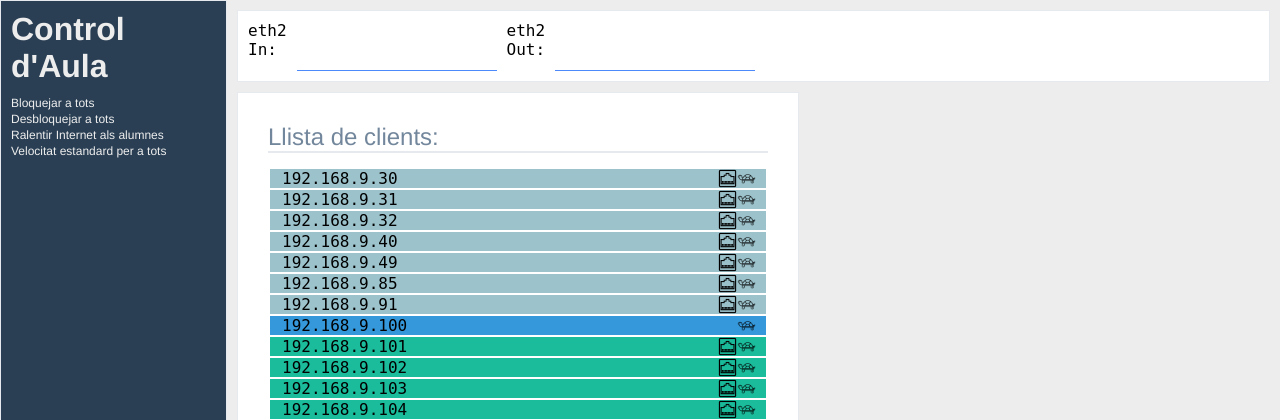
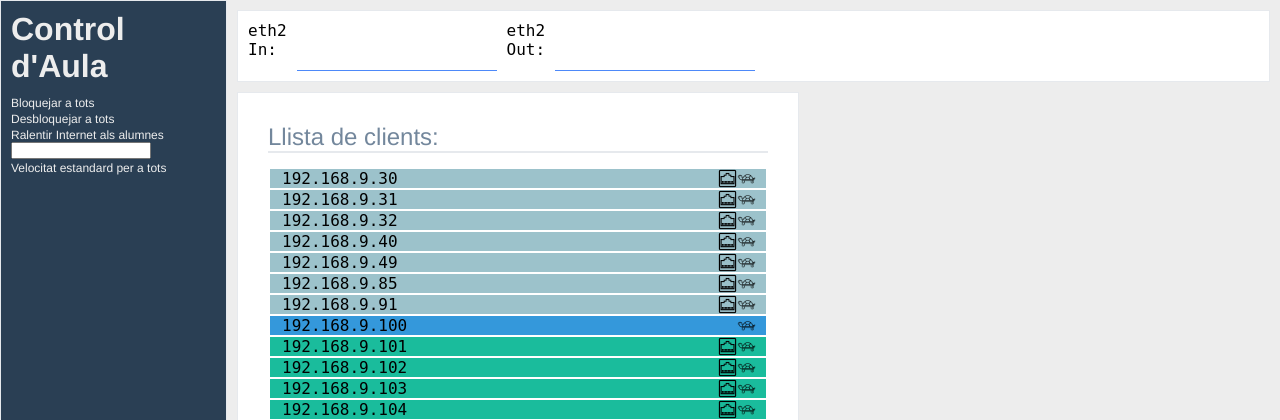
Before and after one commit to xxjcaxx/control_aules, a PHP site: page / in a window 1280 px wide. Shown: the top 420 px of the page. Run offline with PHP 8.4, Linux system fonts and the light colour scheme; data that the repository does not hold is empty.

Commit message:
Velocitat variable

```diff
--- a/admin/css/styles.css
+++ b/admin/css/styles.css
@@ -99,6 +99,10 @@ padding-bottom:1000px;
 width:225px;
 }
 
+#velocitat{
+font-size:10px;
+}
+
 #accions span.accio{
 background-color: #2A3F54;
 display:block;
--- a/admin/index.php
+++ b/admin/index.php
@@ -22,7 +22,7 @@
 <h1>Control d'Aula</h1>
 	<span class="accio" id="btots">Bloquejar a tots</span>
 	<span class="accio" id="dtots">Desbloquejar a tots</span>
-	<span class="accio" id="ralentir">Ralentir Internet als alumnes</span>
+	<span class="accio" id="ralentir">Ralentir Internet als alumnes<input type="number" id="velocitat"/></span>
 	<span class="accio" id="reset">Velocitat estandard per a tots</span>
 	</div>
 <div id="derecha">
--- a/admin/js/scripts.js
+++ b/admin/js/scripts.js
@@ -121,7 +121,9 @@ function desbloquear(ip){
 function slow(){
 
  if($('.turtle').length == 0) {
-	$.get('slow.php',function(data){}).done(function(){console.log('Lent')});
+
+	var velocitat = $('#velocitat').val();
+	$.get('slow.php',{v:velocitat},function(data){}).done(function(){console.log('Lent')});
      //   $("#panel ul li").each(function(i){
 	//$(this).prepend('<img class="turtle" src="images/turtle.png" title="Ralentizat" />');
 
--- a/admin/slow.php
+++ b/admin/slow.php
@@ -1,7 +1,9 @@
 <?php
 
+if(isset($_GET['v'])){
 
 $res = exec('sudo ip route change default via 10.20.0.1 dev eth2');
-$res = exec('sudo wondershaper eth2 2000 2000');
+$res = exec('sudo wondershaper eth2 '.$_GET['v'].' '.$_GET['v']);
 
+}
 ?>
```
